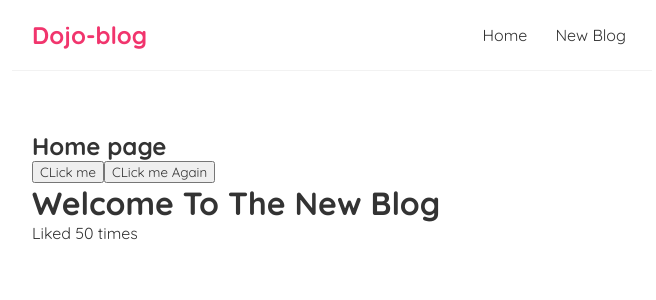
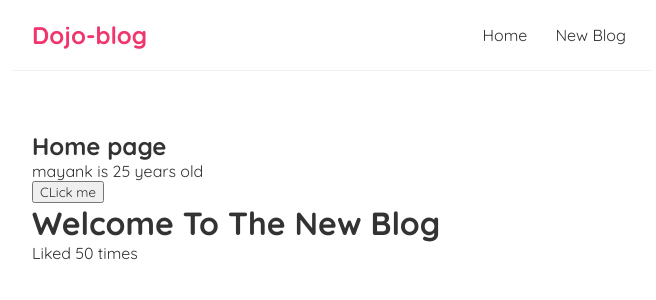
Before and after one commit to mayank98x/React, a React (Create React App) app: page / in a window 1280 px wide. Shown: the top 300 px of the page, without its empty margins (308-964 px from the left). Built offline with nearby package versions, Linux system fonts and the light colour scheme.

Commit message:
add:useState hook is used

```diff
--- a/src/Home.js
+++ b/src/Home.js
@@ -1,23 +1,25 @@
+import { useState } from 'react';
+
+
+
 const Home = () => {
 
+    const [name, setName] = useState('mayank');
+
     const handleClick = () => {
-        console.log('hello, mayank');
+        setName('nirmal');
+        setAge(30);
     }
 
-    const handleClickAgain = (name) =>
-    {
-        console.log('Hello'+ name);
-    }
+    const [age,setAge] = useState(25);
+
 
     return (
         <div className="home">
-
             <h2>Home page</h2>
-            <button onClick={handleClick()}>CLick me</button>
-            <button onClick={() => {
-                handleClickAgain('mayank')
-            }}>CLick me Again</button>
- </div>
+            <p>{ name } is {age} years old</p>
+            <button onClick={handleClick}>CLick me</button>
+         </div>
      );
 }
 
```
